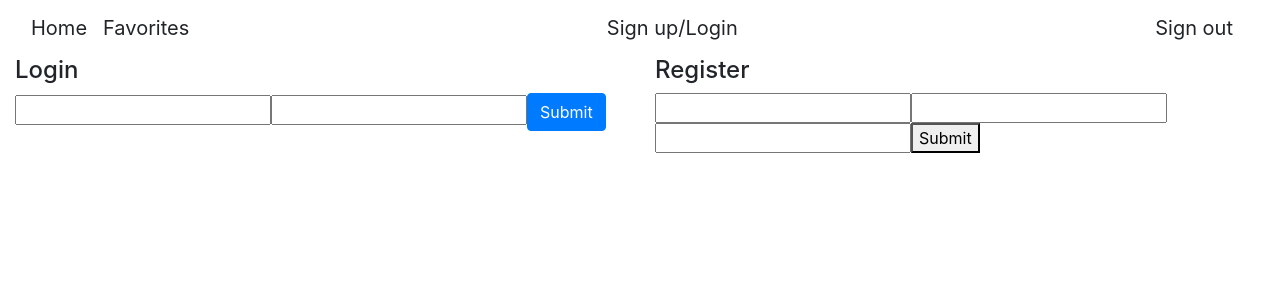
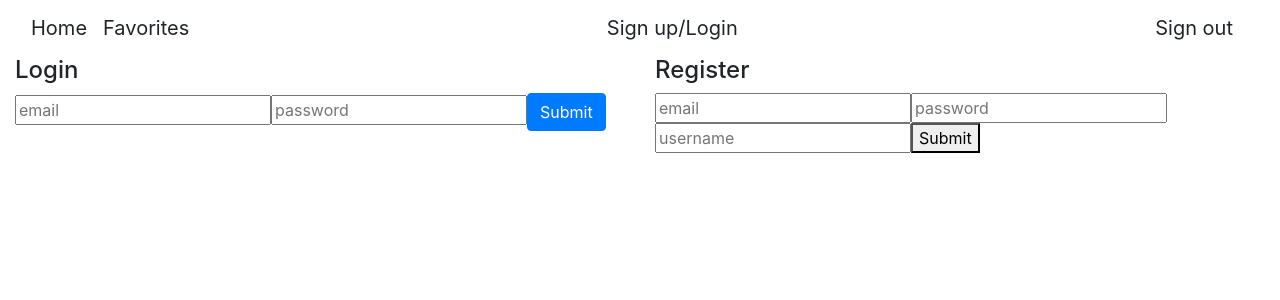
Before and after one commit to Ramsey-B/dragon-post-fullstack, an Angular app in the folder ClientApp/: page /account in a window 1280 px wide. Shown: the top 300 px of the page. Built offline with nearby package versions, Linux system fonts and the light colour scheme; no server answers.

Commit message:
added multi tag adding

```diff
--- a/ClientApp/src/app/Components/account/account.component.html
+++ b/ClientApp/src/app/Components/account/account.component.html
@@ -2,17 +2,17 @@
   <div class="col-md-6">
     <h4>Login</h4>
     <form (ngSubmit)="loginUser()">
-      <input type="email" [(ngModel)]="user.email" name="email">
-      <input type="password" [(ngModel)]="user.password" name="password">
+      <input type="email" [(ngModel)]="user.email" name="email" placeholder="email">
+      <input type="password" [(ngModel)]="user.password" name="password" placeholder="password">
       <button type="submit" class="btn btn-primary">Submit</button>
     </form>
   </div>
   <div class="col-md-6">
     <h4>Register</h4>
     <form (ngSubmit)="createUser()">
-      <input type="email" [(ngModel)]="user.email" name="email">
-      <input type="password" [(ngModel)]="user.password" name="password">
-      <input type="text" [(ngModel)]="user.username" name="username">
+      <input type="email" [(ngModel)]="user.email" name="email" placeholder="email">
+      <input type="password" [(ngModel)]="user.password" name="password" placeholder="password">
+      <input type="text" [(ngModel)]="user.username" name="username" placeholder="username">
       <button type="submit">Submit</button>
     </form>
   </div>
--- a/ClientApp/src/app/Components/home/home.component.html
+++ b/ClientApp/src/app/Components/home/home.component.html
@@ -1,4 +1,18 @@
 <div class="row">
+  <div class="col-12">
+    <form (ngSubmit)="createPost()">
+      <input type="text" [(ngModel)]="post.Title" name="title" placeholder="Title">
+      <input type="text" [(ngModel)]="post.Body" name="body" placeholder="Body">
+      <input type="text" [(ngModel)]="post.Img" name="img" placeholder="Image Url">
+      <button class="btn btn-success" (click)="toggleTags()">Add Tag</button>
+      <div *ngIf="tagBool">
+        <form (ngSubmit)="addTag()">
+
+        </form>
+      </div>
+      <button type="submit" class="btn btn-primary">Submit</button>
+    </form>
+  </div>
   <div class="col-12 text-center">
     <h1>home</h1>
     <div *ngFor="let post of posts" class="card post">
```
Also changed, not shown: 2 other files (tests, documents, lock files or other folders).
